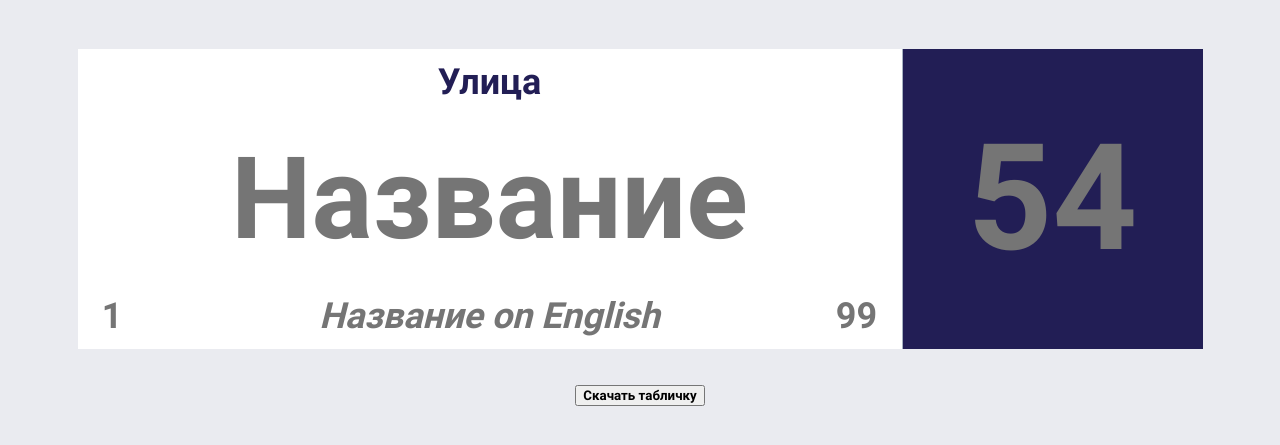
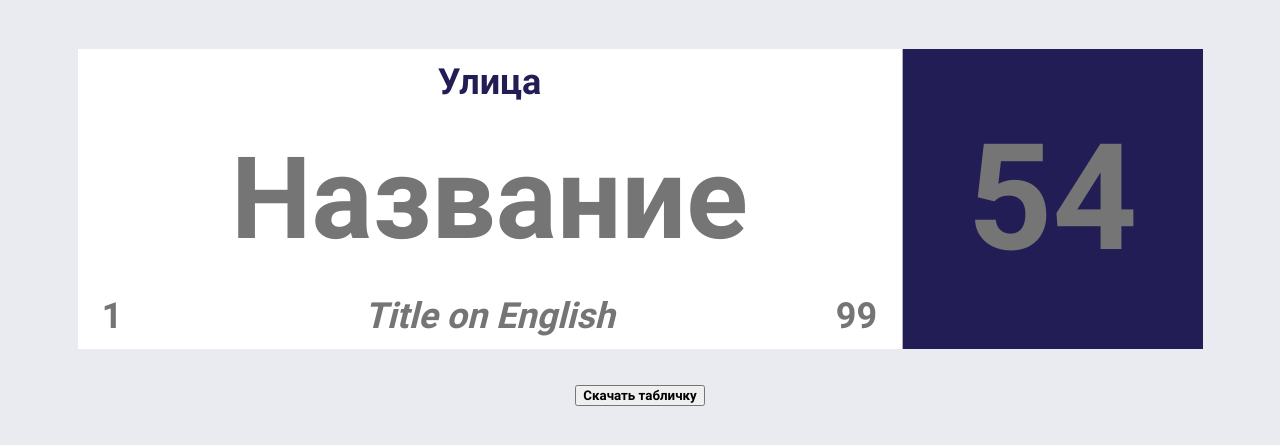
Before and after one commit to yri066/Address-Labels, a plain HTML site: page index.html in a window 1280 px wide. Shown: the part 103-548 px from the top of the page. Drawn offline with nearby package versions, Linux system fonts and the light colour scheme; a script that the page names is missing.

Commit message:
Update index.html

```diff
--- a/index.html
+++ b/index.html
@@ -47,7 +47,7 @@
                     <input type="text" name="last-number" value="" placeholder="1" id="fieldLastHouseNumber"
                         data-autosize-input='{ "space": 40 }'>
                 </div>
-                <input type="text" name="street" value="" placeholder="Название on English" id="fieldStreetNameEnglish"
+                <input type="text" name="street" value="" placeholder="Title on English" id="fieldStreetNameEnglish"
                     data-autosize-input='{ "space": 40 }'>
                 <!--Номер на который заканчивается улица-->
                 <div class="next-number">
```
